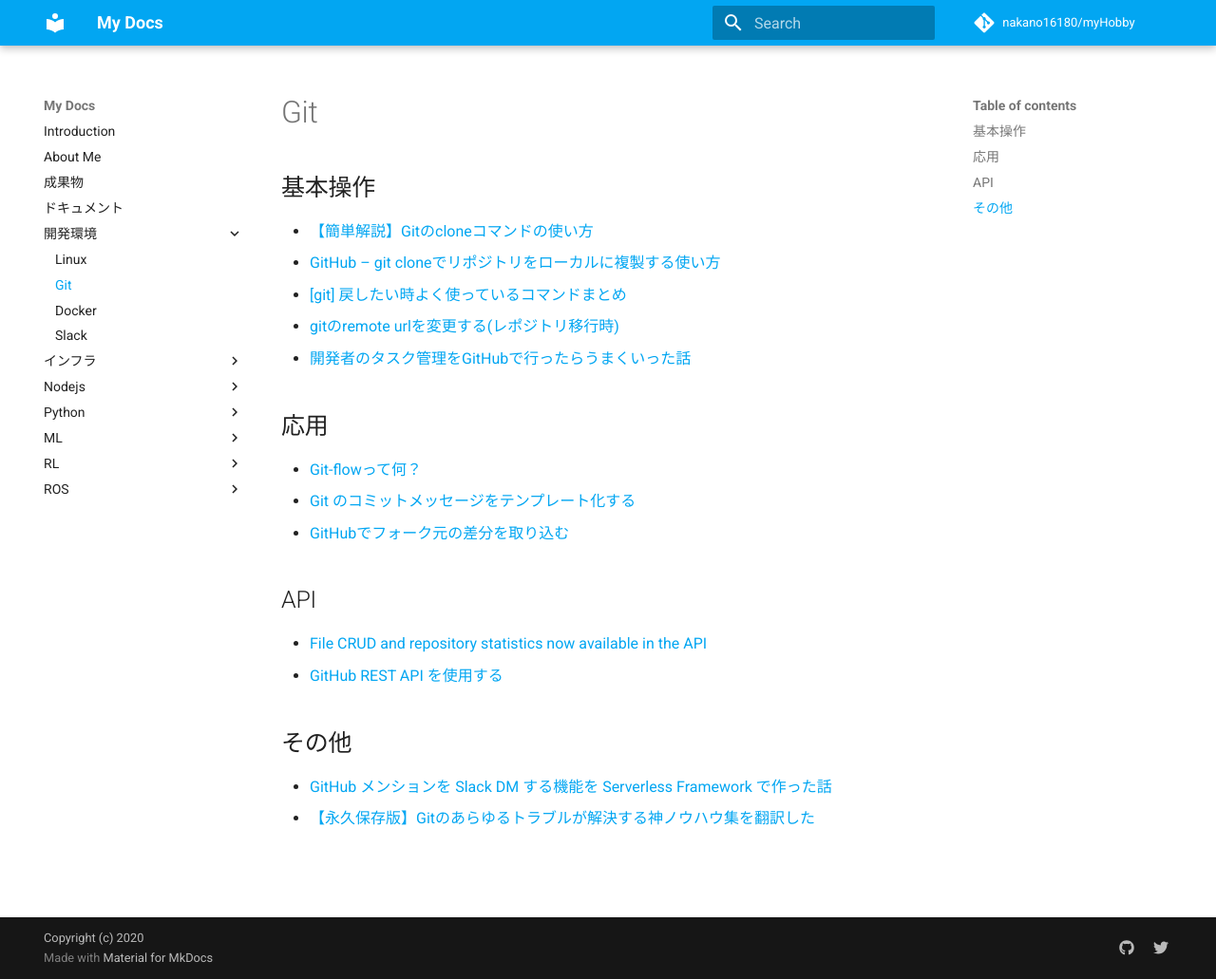
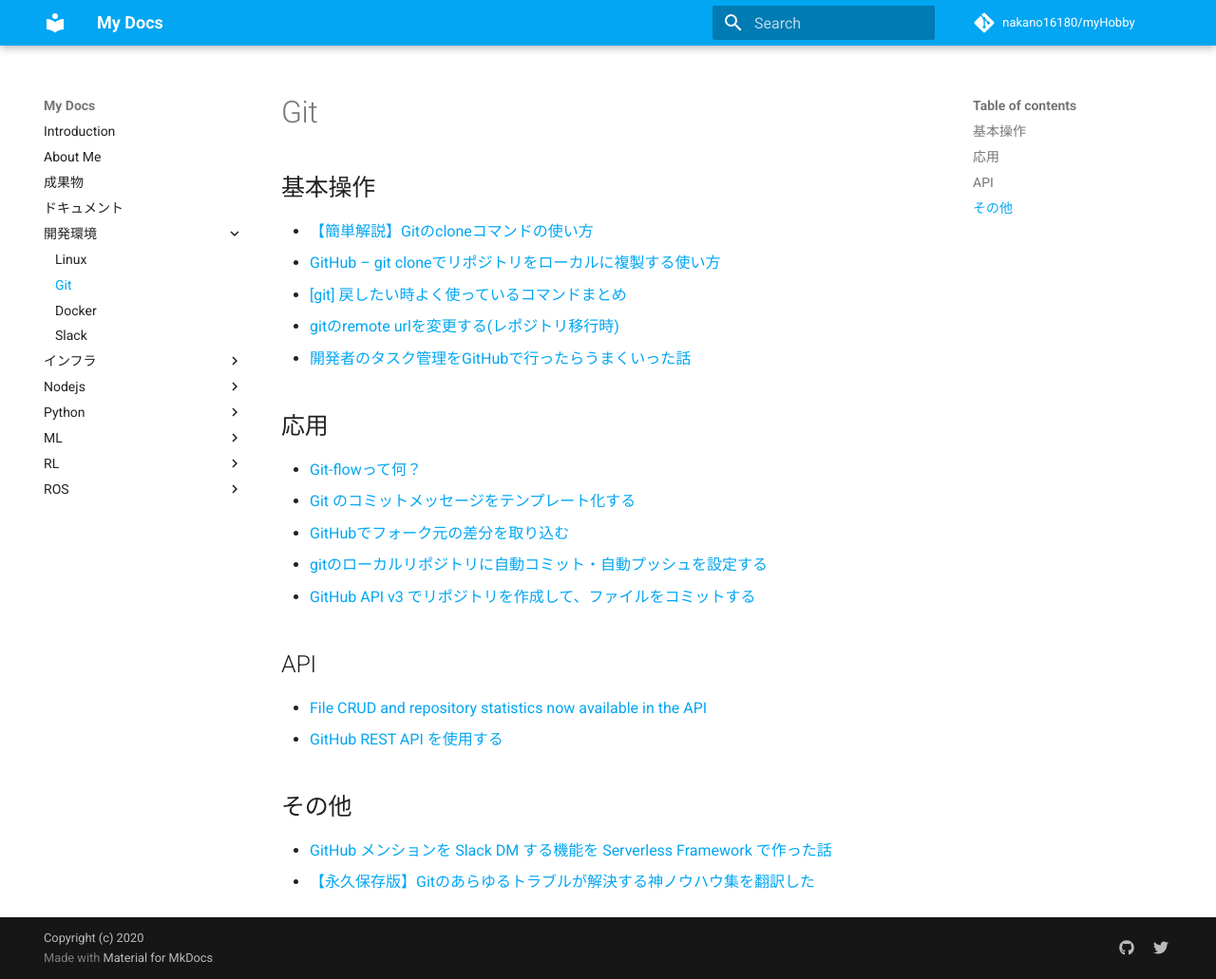
Before and after one commit to nakano16180/myHobby, an MkDocs documentation site: the page built from docs/dev/git.md, in a window 1280 px wide and 1031 px high. Shown: the whole window at 95% size. Built offline with MkDocs 1.6.1 and Material for MkDocs 9.7.7, drawn with Linux system fonts in a browser that asks for light colours; comment, search, counter and statistics services are not loaded.

Commit message:
update git

```diff
--- a/docs/dev/git.md
+++ b/docs/dev/git.md
@@ -9,6 +9,8 @@
   - [Git-flowって何？](https://qiita.com/KosukeSone/items/514dd24828b485c69a05)
   - [Git のコミットメッセージをテンプレート化する](https://qiita.com/kasaharu/items/cdb587d4d27d7608b063)
   - [GitHubでフォーク元の差分を取り込む](https://qiita.com/hrtkmztn/items/3544c419a3f6fc3534fb)
+  - [gitのローカルリポジトリに自動コミット・自動プッシュを設定する](https://livingdead0812.hatenablog.com/entry/2019/05/09/175748?_ga=2.203904464.1770445891.1570937146-186880861.1475652392)
+  - [GitHub API v3 でリポジトリを作成して、ファイルをコミットする](https://qiita.com/ngs/items/34e51186a485c705ffdb)
 
 ## API
   - [File CRUD and repository statistics now available in the API](https://github.blog/2013-05-07-file-crud-and-repository-statistics-now-available-in-the-api/)
```
